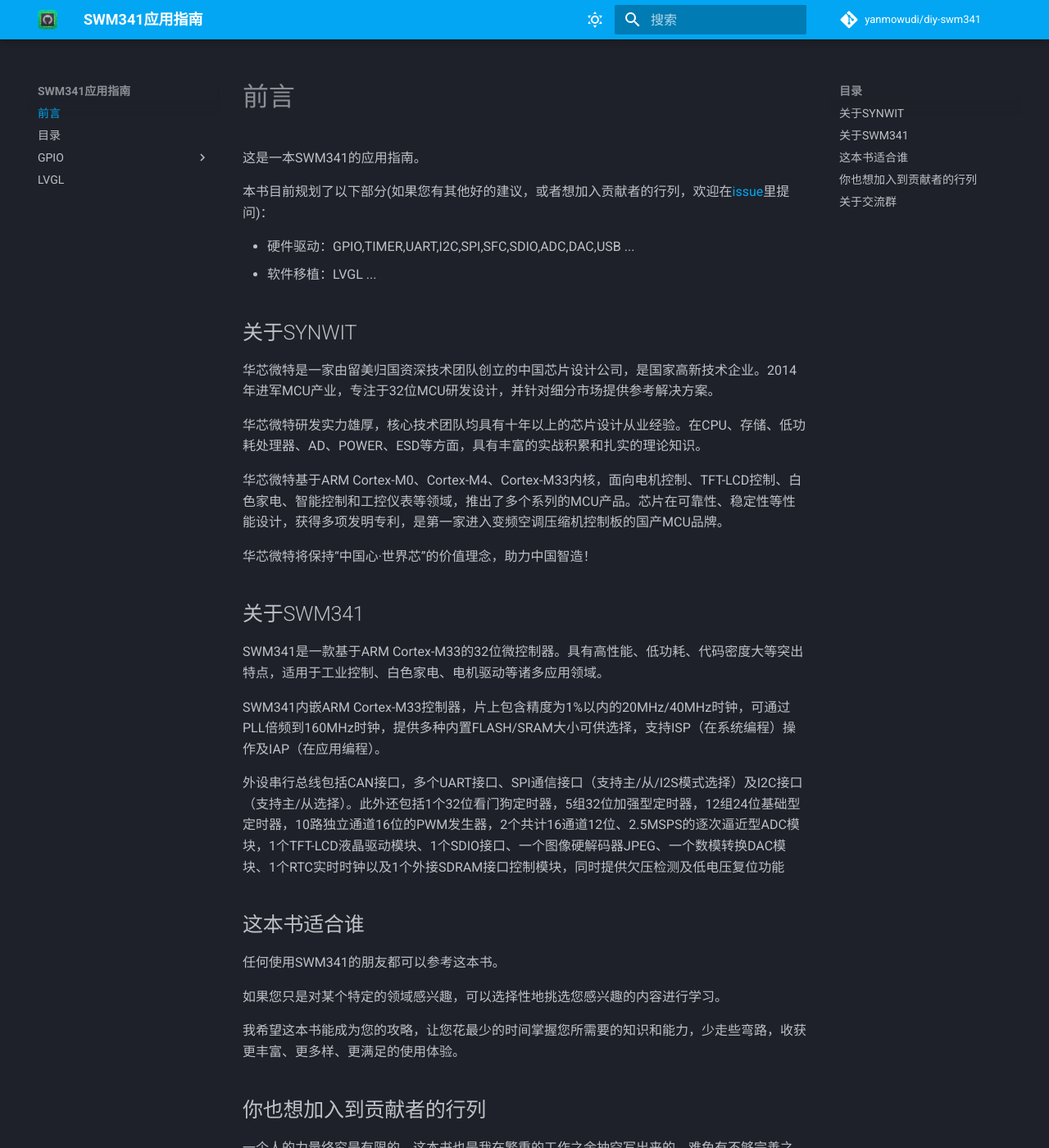
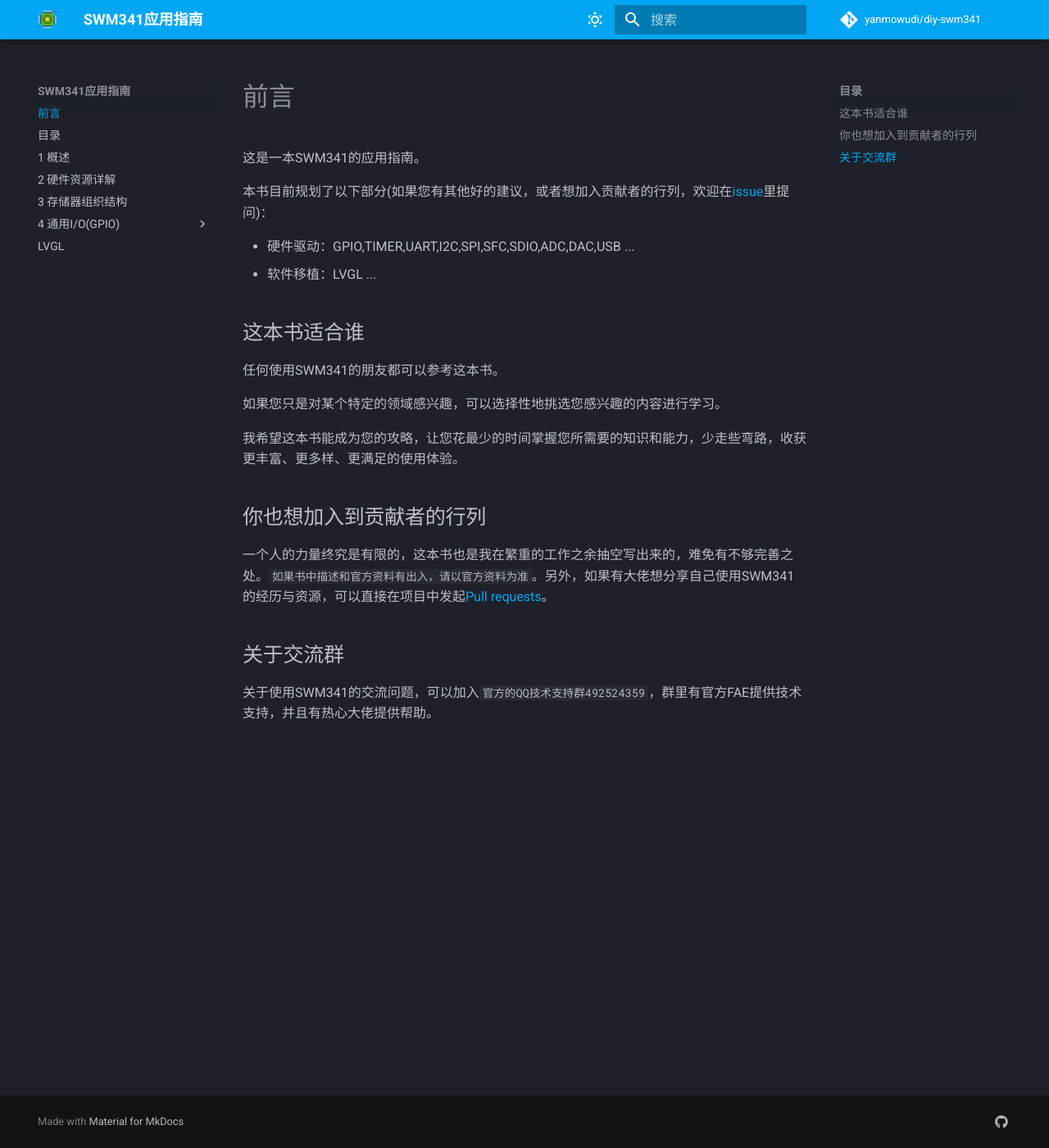
Before and after one commit to yanmowudi/diy-swm341, an MkDocs documentation site: the page built from docs/index.md, in a window 1280 px wide and 1400 px high. Shown: the whole window at 82% size. Built offline with MkDocs 1.6.1 and Material for MkDocs 9.7.7, drawn with Linux system fonts in a browser that asks for light colours; comment, search, counter and statistics services are not loaded; some of the changed text lies outside the part shown.

Commit message:
更新目录

```diff
--- a/docs/index.md
+++ b/docs/index.md
@@ -6,24 +6,6 @@
 
 - 硬件驱动：GPIO,TIMER,UART,I2C,SPI,SFC,SDIO,ADC,DAC,USB ...
 - 软件移植：LVGL ...
-
-## 关于SYNWIT
-
-华芯微特是一家由留美归国资深技术团队创立的中国芯片设计公司，是国家高新技术企业。2014年进军MCU产业，专注于32位MCU研发设计，并针对细分市场提供参考解决方案。
-
-华芯微特研发实力雄厚，核心技术团队均具有十年以上的芯片设计从业经验。在CPU、存储、低功耗处理器、AD、POWER、ESD等方面，具有丰富的实战积累和扎实的理论知识。
-
-华芯微特基于ARM Cortex-M0、Cortex-M4、Cortex-M33内核，面向电机控制、TFT-LCD控制、白色家电、智能控制和工控仪表等领域，推出了多个系列的MCU产品。芯片在可靠性、稳定性等性能设计，获得多项发明专利，是第一家进入变频空调压缩机控制板的国产MCU品牌。
-
-华芯微特将保持“中国心·世界芯”的价值理念，助力中国智造！
-
-## 关于SWM341
-
-SWM341是一款基于ARM Cortex-M33的32位微控制器。具有高性能、低功耗、代码密度大等突出特点，适用于工业控制、白色家电、电机驱动等诸多应用领域。
-
-SWM341内嵌ARM Cortex-M33控制器，片上包含精度为1%以内的20MHz/40MHz时钟，可通过PLL倍频到160MHz时钟，提供多种内置FLASH/SRAM大小可供选择，支持ISP（在系统编程）操作及IAP（在应用编程）。
-
-外设串行总线包括CAN接口，多个UART接口、SPI通信接口（支持主/从/I2S模式选择）及I2C接口（支持主/从选择）。此外还包括1个32位看门狗定时器，5组32位加强型定时器，12组24位基础型定时器，10路独立通道16位的PWM发生器，2个共计16通道12位、2.5MSPS的逐次逼近型ADC模块，1个TFT-LCD液晶驱动模块、1个SDIO接口、一个图像硬解码器JPEG、一个数模转换DAC模块、1个RTC实时时钟以及1个外接SDRAM接口控制模块，同时提供欠压检测及低电压复位功能
 
 ## 这本书适合谁
 
@@ -35,8 +17,8 @@
 
 ## 你也想加入到贡献者的行列
 
-一个人的力量终究是有限的，这本书也是我在繁重的工作之余抽空写出来的，难免有不够完善之处。另外，如果有大佬想分享自己使用SWM341的经历与资源，可以直接在项目中发起[Pull requests](https://github.com/yanmowudi/diy-swm341/pulls)。
+一个人的力量终究是有限的，这本书也是我在繁重的工作之余抽空写出来的，难免有不够完善之处。`如果书中描述和官方资料有出入，请以官方资料为准`。另外，如果有大佬想分享自己使用SWM341的经历与资源，可以直接在项目中发起[Pull requests](https://github.com/yanmowudi/diy-swm341/pulls)。
 
 ## 关于交流群
 
-关于使用SWM341的交流问题，可以加入官方的QQ技术支持群492524359，群里有官方FAE提供技术支持，并且有热心大佬提供帮助。
+关于使用SWM341的交流问题，可以加入`官方的QQ技术支持群492524359`，群里有官方FAE提供技术支持，并且有热心大佬提供帮助。
--- a/mkdocs.yml
+++ b/mkdocs.yml
@@ -41,7 +41,11 @@
 nav:
   - 前言: 'index.md'
   - 目录: '目录.md'
-  - GPIO:
-    - GPIO: 'GPIO/GPIO.md'
-    - EXTI: 'GPIO/EXTI.md'
+  - 1 概述: '概述.md'
+  - 2 硬件资源详解: '硬件资源详解.md'
+  - 3 存储器组织结构: '存储器组织结构.md'
+  - 4 通用I/O(GPIO):
+    - 4.1 GPIO主要特性: 'GPIO/主要特性.md'
+    - 4.2 通用I/O(GPIO): 'GPIO/GPIO.md'
+    - 4.3 外部中断(EXTI): 'GPIO/EXTI.md'
   - LVGL: 'LVGL/LVGL.md'
```
Also changed, not shown: README.md (+2 -0 lines), docs/存储器组织结构.md (added, +1 -0 lines), docs/概述.md (added, +1 -0 lines), docs/目录.md (deleted, +0 -13 lines), docs/硬件资源详解.md (added, +1 -0 lines), template.md (deleted, +0 -15 lines), docs/GPIO/主要特性.md (added), docs/images/logo.png.
